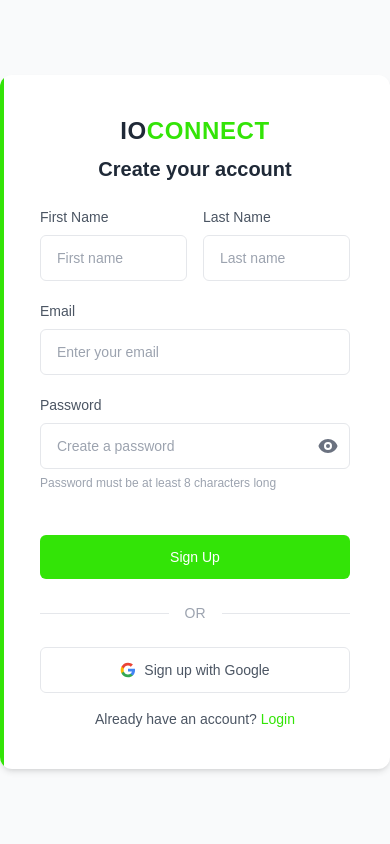
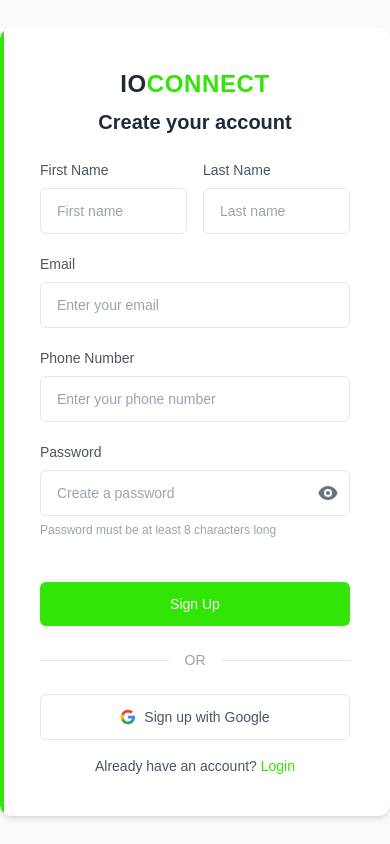
Before and after one commit to pawekz/SERV-IT-MANAGER, a React (Vite) app in the folder frontend/: page /signup in a window 390 px wide. Built offline with nearby package versions, Linux system fonts and the light colour scheme.

Commit message:
Add phone number input field with numeric validation in SignUpPage

```diff
--- a/frontend/src/pages/SignUpPage/SignUpPage.jsx
+++ b/frontend/src/pages/SignUpPage/SignUpPage.jsx
@@ -24,6 +24,15 @@
         // Check password validity when password field changes
         if (id === 'password') {
             setIsPasswordValid(value.length >= 8);
+        }
+    };
+
+    // Add this new function to handle phone number input
+    const handlePhoneInput = (e) => {
+        const { id, value } = e.target;
+        // Only allow numeric values
+        if (/^\d*$/.test(value) || value === '') {
+            setFormData({ ...formData, [id]: value });
         }
     };
 
@@ -202,6 +211,24 @@
                             required
                         />
                     </div>
+{/*for phone number*/}
+                    <div className="mb-5">
+                        <label
+                            htmlFor="phoneNumber"
+                            className="block mb-2 text-sm font-medium text-gray-600"
+                        >
+                            Phone Number
+                        </label>
+                        <input
+                            type="tel"
+                            id="phoneNumber"
+                            value={formData.phoneNumber}
+                            onChange={handlePhoneInput}
+                            className="w-full px-4 py-3 text-sm border border-gray-200 rounded-md focus:outline-none focus:border-[#33e407] focus:ring-1 focus:ring-[#33e407] transition-colors"
+                            placeholder="Enter your phone number"
+                            required
+                        />
+                    </div>
 
                     <div className="mb-5">
                         <label
```
